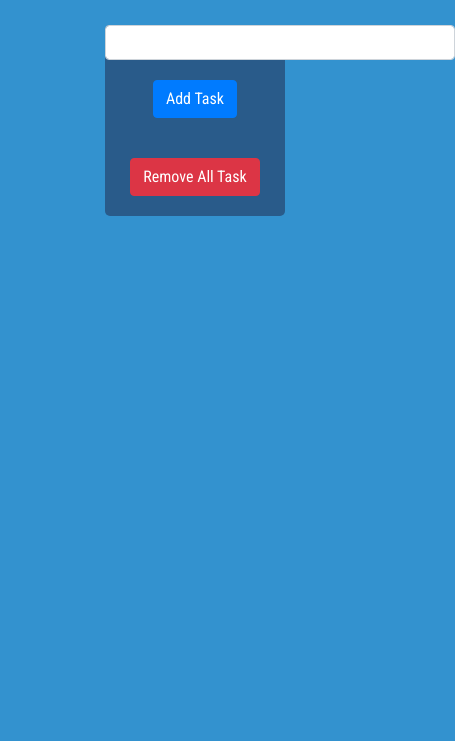
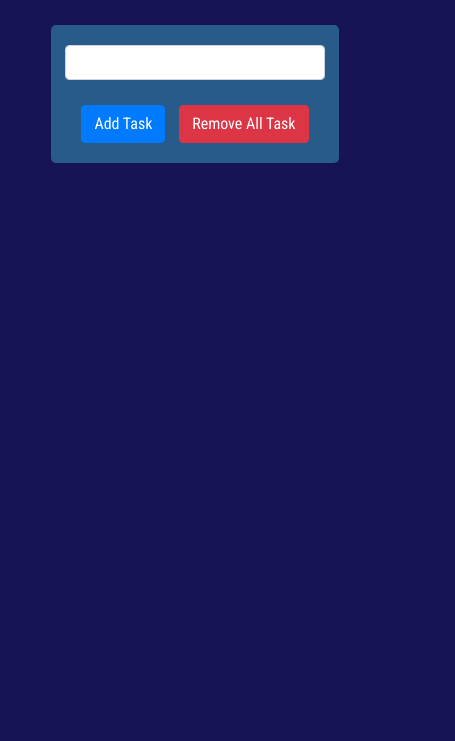
Before and after one commit to ncgeary/TaskList, a plain HTML site: page index.html in a window 390 px wide. Shown: the part 103-844 px from the top of the page, 455 px wide, since content can reach past the window. Drawn offline with nearby package versions, Linux system fonts and the light colour scheme.

Commit message:
Mobile Friendly and Changing Background based on time of day

```diff
--- a/css/master.css
+++ b/css/master.css
@@ -1,7 +1,7 @@
 body{
   font-family: 'Roboto Condensed', sans-serif;
   text-align: center;
-  background-color: rgb(51, 146, 207);
+  background-color: #fff;
 }
 
 .header{
@@ -10,7 +10,8 @@ body{
 }
 
 #userInput{
-  width: 350px;
+  margin-top: 20px;
+  width: 50%;
   height: 35px;
   display: inline-block;
 }
@@ -37,3 +38,19 @@ body{
 #list{
   color: white;
 }
+
+@media (max-width: 500px) {
+  .bod{
+    width: 80%;
+    margin-left: 10%;
+  }
+  .tasks{
+    margin-left: 0;
+    text-align: center;
+    margin-top: 5px;
+  }
+  #userInput{
+    width: 90%;
+    margin-left: 0;
+  }
+}
--- a/index.html
+++ b/index.html
@@ -24,10 +24,14 @@
 
         <input type="text" id="userInput" class="form-control" name="" value="">
 
-        <button type="button" class="btn btn-primary" id="add">Add Task</button>
-        <button type="button" class="btn btn-danger" id="removeAll">Remove All Task</button>
+        <div class="tasks">
 
-        <ul id="list"></ul>
+          <button type="button" class="btn btn-primary" id="add">Add Task</button>
+          <button type="button" class="btn btn-danger" id="removeAll">Remove All Task</button>
+
+          <ul id="list"></ul>
+
+        </div>
 
       </div>
 
@@ -35,6 +39,7 @@
 
     <!-- JS -->
     <script src="js/script.js"></script>
+    <script src="js/bgscript.js"></script>
     <script src="https://ajax.googleapis.com/ajax/libs/jquery/2.1.4/jquery.min.js"></script>
     <script src="https://maxcdn.bootstrapcdn.com/bootstrap/4.0.0-alpha.2/js/bootstrap.min.js" integrity="sha384-vZ2WRJMwsjRMW/8U7i6PWi6AlO1L79snBrmgiDpgIWJ82z8eA5lenwvxbMV1PAh7" crossorigin="anonymous"></script>
   </body>
--- /dev/null
+++ b/js/bgscript.js
@@ -0,0 +1,26 @@
+var d, h, m, s, color;
+
+function mainClock() {
+  d = new Date();
+  h = d.getHours();
+  m = d.getMinutes();
+  s = d.getSeconds();
+
+  if (h<=9) {
+    h = '0'+ h;
+  }
+  if (m<=9) {
+    m = '0'+ m;
+  }
+  if (s<=9) {
+    s = '0'+ s;
+  }
+
+  color = "#" + h + m + s;
+
+
+  document.body.style.background = color;
+
+  setTimeout(mainClock,1000);
+  }
+  mainClock();
```
